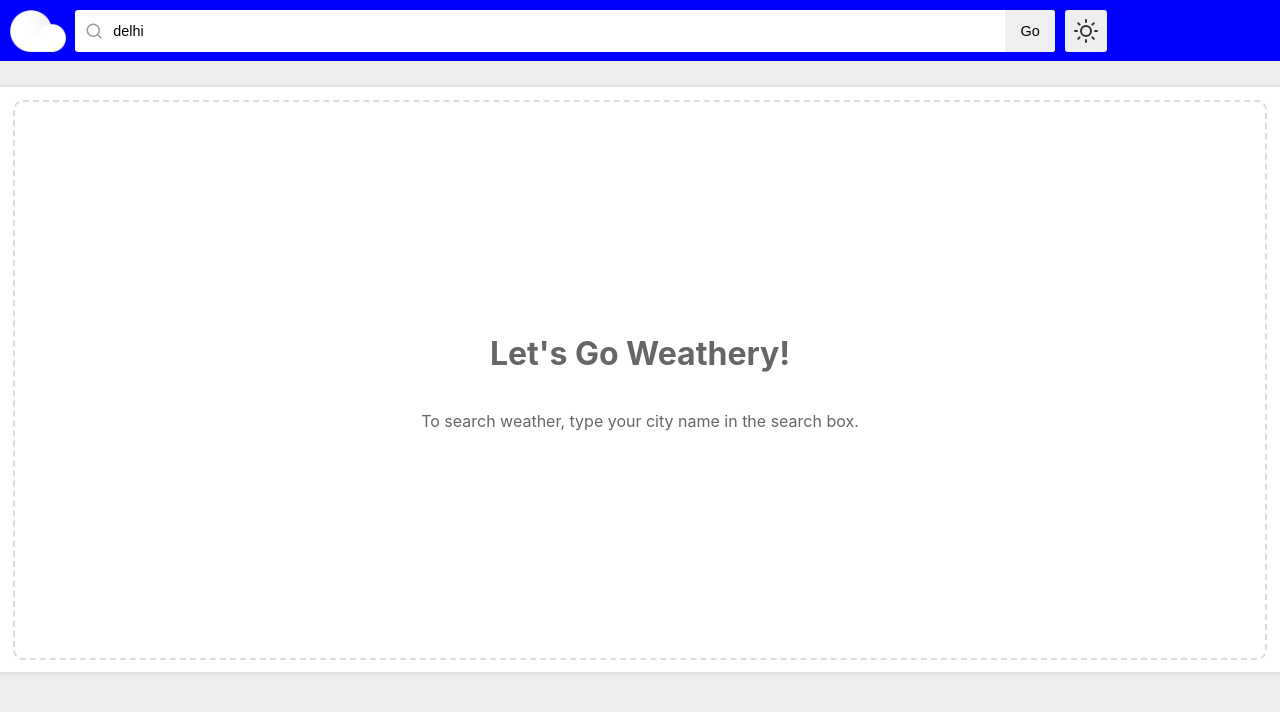
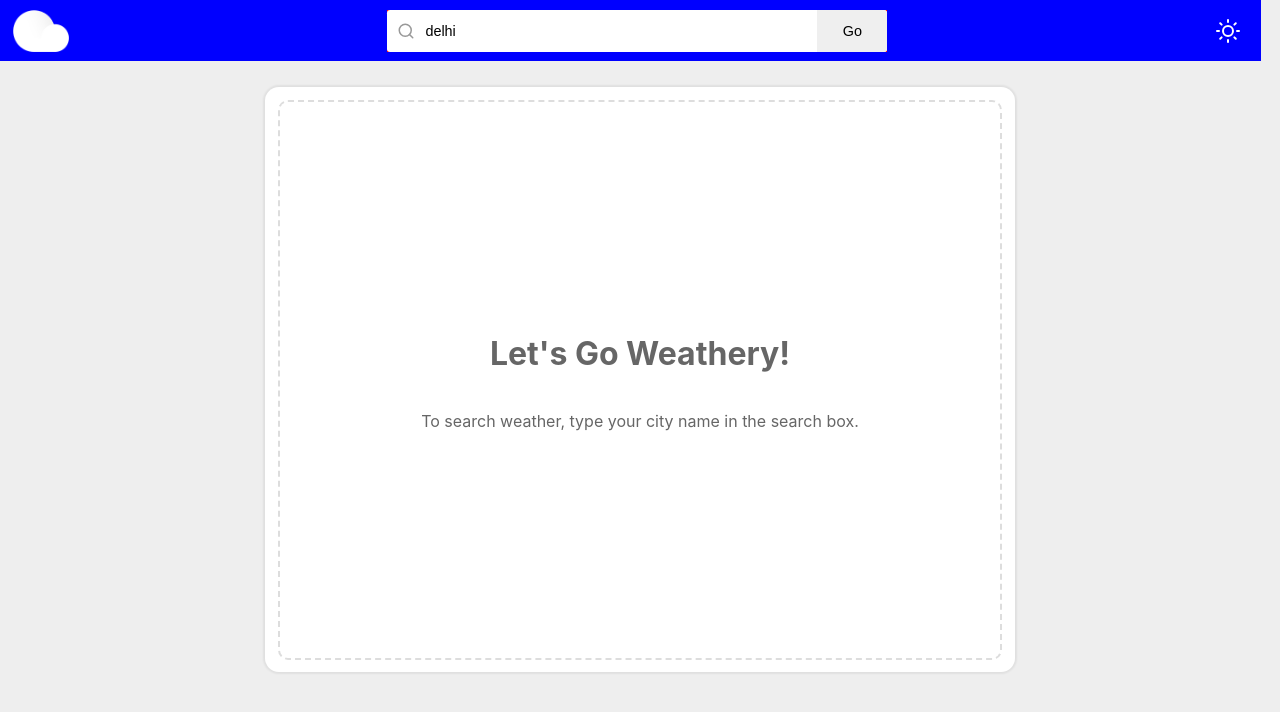
Before and after one commit to satnamsvirdi/weathery, a React (Create React App) app: page / in a window 1280 px wide. Shown: the top 712 px of the page. Built offline with nearby package versions, Linux system fonts and the light colour scheme.

Commit message:
Add desktop styles

```diff
--- a/src/App.css
+++ b/src/App.css
@@ -17,7 +17,7 @@
 header {
 	padding: 0;
 	display: flex;
-	/*justify-content: center;*/
+	justify-content: flex-start;
 	align-items: center;
 	background-color: blue; /* TODO: fill actuall color here*/
 	flex-wrap: nowrap;
@@ -119,7 +119,6 @@ header {
 	justify-content: center;
 	height: 42px;
 	width: 42px;
-	border-radius: 0.2rem;
 }
 
 .switcher-btn {
@@ -132,6 +131,7 @@ header {
 	padding: 0.6rem;
 	background-color: transparent;
 	color: #333;
+	border-radius: 0.2rem;
 }
 
 /*/////////////////////////////////////////////////////////////*/
@@ -314,3 +314,69 @@ header {
 	font-size: 1.2rem;
 	font-weight: 500;
 }
+
+@media (min-width: 768px) {
+	.app {
+		/*background-color: red;*/
+	}
+	header {
+		justify-content: space-between;
+		/*background-color: #555;*/
+		max-width: /*100vw*/ ;
+		padding-left: 0;
+		padding-right: 0;
+		/*margin-left: 0;*/
+		/*margin-right: 0;*/
+		max-width: calc(100% - 0.6rem * 2);
+		/*overflow: hidden;*/
+	}
+
+	.brand {
+		/*		flex-basis: 20%;
+		flex-shrink: 0;
+		flex-grow: 0;
+*/
+	}
+	.brand-image-container {
+		/*background-color: green;*/
+		margin-left: 0.8rem;
+	}
+	.brand-image {
+	}
+
+	.search-container {
+		background-color: red;
+		max-width: 500px; /*
+		flex-shrink: 2;
+		flex-grow: 0;*/
+
+		margin: 0 0 0 0;
+	}
+	.form {
+		margin: 0;
+	}
+	.btn {
+		width: 70px;
+	}
+
+	.switcher {
+		background-color: unset;
+		/*		flex-shrink: 2;
+		margin-left: auto;
+*/
+		margin-right: 0.8rem;
+	}
+
+	.switcher-btn {
+		width: 42px;
+		background-color: transparent;
+		color: white;
+	}
+
+	.card-container {
+		max-width: 750px;
+		margin-right: auto;
+		margin-left: auto;
+		border-radius: 14px;
+	}
+}
```
